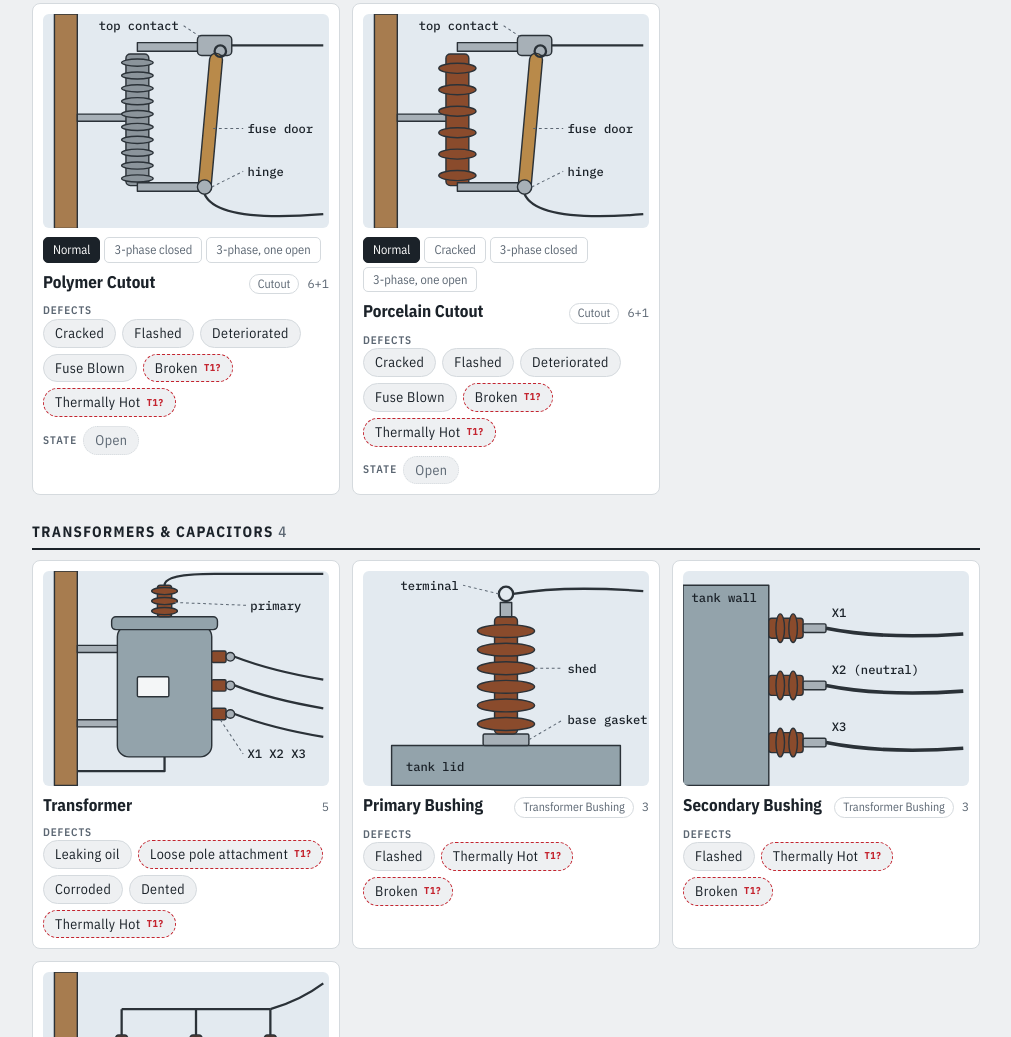
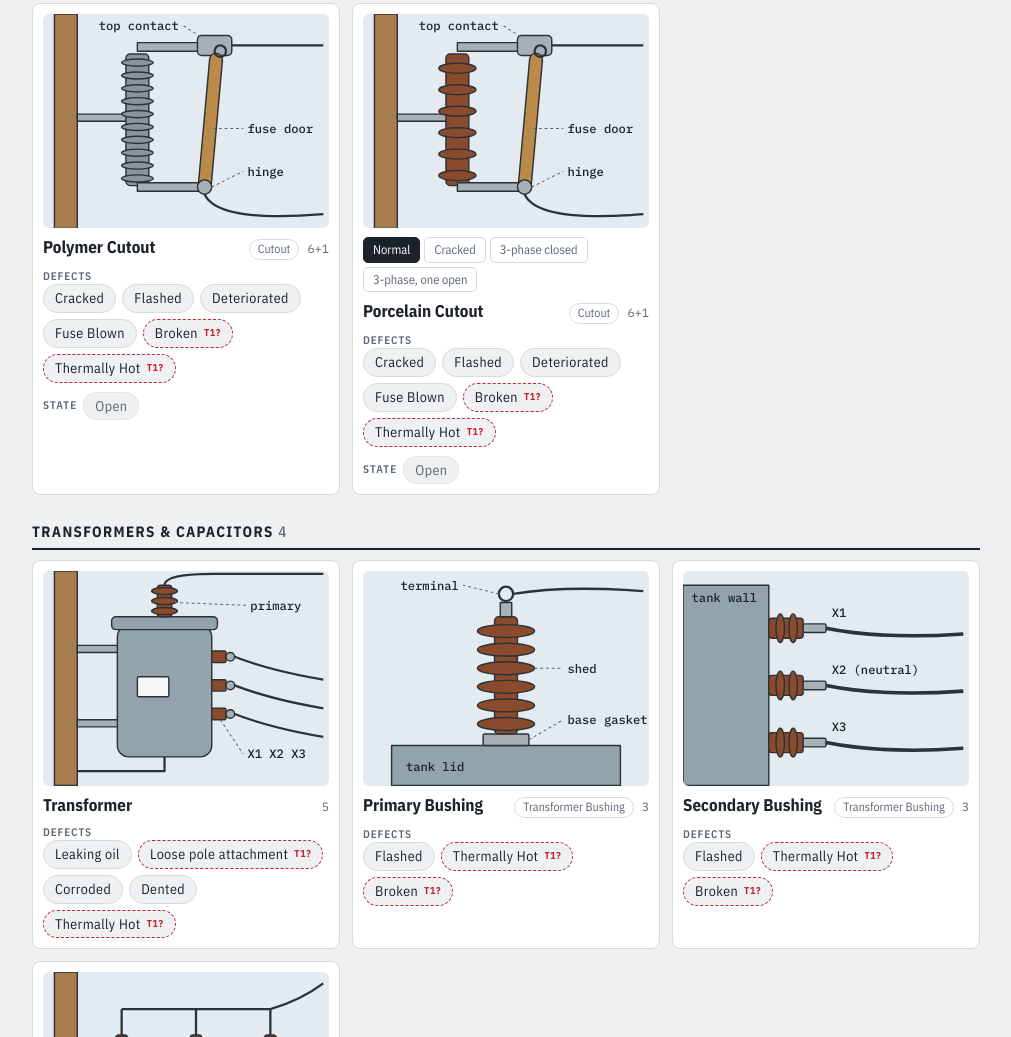
Before and after one commit to AfroCreative/pole-inspection-checklist, a plain HTML site: page index.html in a window 1280 px wide. Shown: the part 7805-8842 px from the top of the page, without its empty margins (134-1145 px from the left). Drawn offline with nearby package versions, Linux system fonts and the light colour scheme.

Commit message:
Remove 3-phase views from polymer cutout (porcelain only)
Co-Authored-By: Claude Opus 5.5 <noreply@anthropic.com>
Claude-Session: https://claude.ai/code/session_01KJd2JKG8GiCo7HSCwMvUsW

```diff
--- a/index.html
+++ b/index.html
@@ -722,7 +722,7 @@ const CATS=[
   {name:"Recloser",n:"5+1",figs:[["recloser"]],spot:"Gray tank with source and load bushings. Single-phase units have a yellow handle (down = locked out/open) and a counter.",def:["Corroded","Flashed","Missing Animal Guard","Missing Pole Wrap","Bypassed"],st:["Open"]},
   {name:"Polymer Arrester",tag:"Arrester",n:"7",figs:[["arr-poly"]],spot:"Slim gray rubber housing with many thin sheds, ground lead out of the bottom.",def:ARR},
   {name:"Porcelain Arrester",tag:"Arrester",n:"7",figs:[["arr-porc"]],spot:"Brown or gray glazed body with a few thick sheds, ground lead out of the bottom.",def:ARR},
-  {name:"Polymer Cutout",tag:"Cutout",n:"6+1",figs:[["co-poly"],["co-3ph-poly-closed","3-phase closed"],["co-3ph-poly-open","3-phase, one open"]],spot:"Gray polymer body with many small sheds and a fuse door alongside latched into the top contact.",def:CO,st:["Open"]},
+  {name:"Polymer Cutout",tag:"Cutout",n:"6+1",figs:[["co-poly"]],spot:"Gray polymer body with many small sheds and a fuse door alongside latched into the top contact.",def:CO,st:["Open"]},
   {name:"Porcelain Cutout",tag:"Cutout",n:"6+1",figs:[["co-porc"],["co-crack","Cracked"],["co-3ph-closed","3-phase closed"],["co-3ph-open","3-phase, one open"]],spot:"Glazed porcelain body with a tan fuse door alongside latched into the top contact. A dropped door means Fuse Blown or Open.",def:CO,st:["Open"]}]],
  ["Transformers & Capacitors",[
   {name:"Transformer",n:"5",figs:[["xfmr"]],spot:"Round gray tank hung on the pole; primary bushing on the lid, secondary bushings on the side.",def:["Leaking oil","Loose pole attachment","Corroded","Dented","Thermally Hot"]},
```
